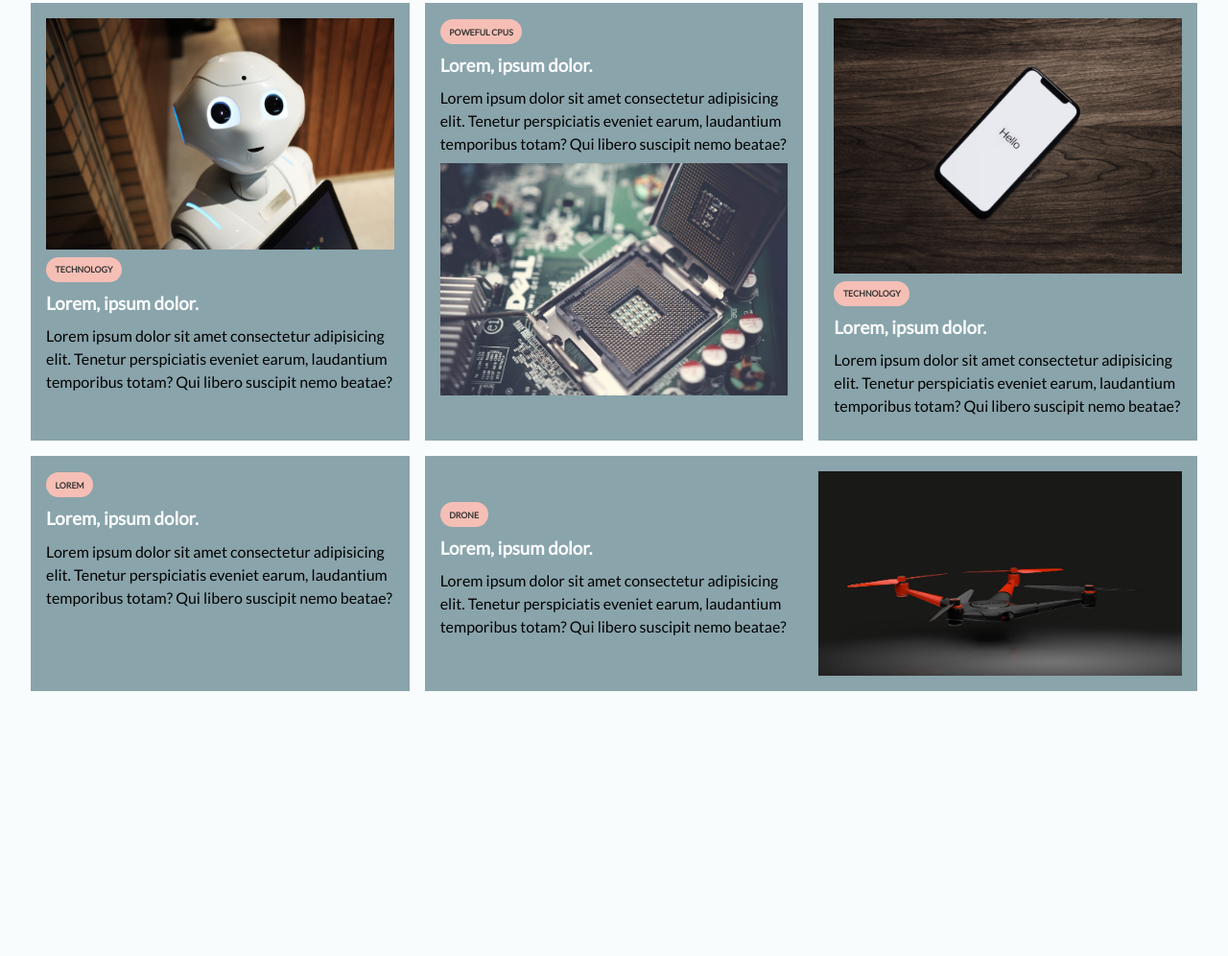
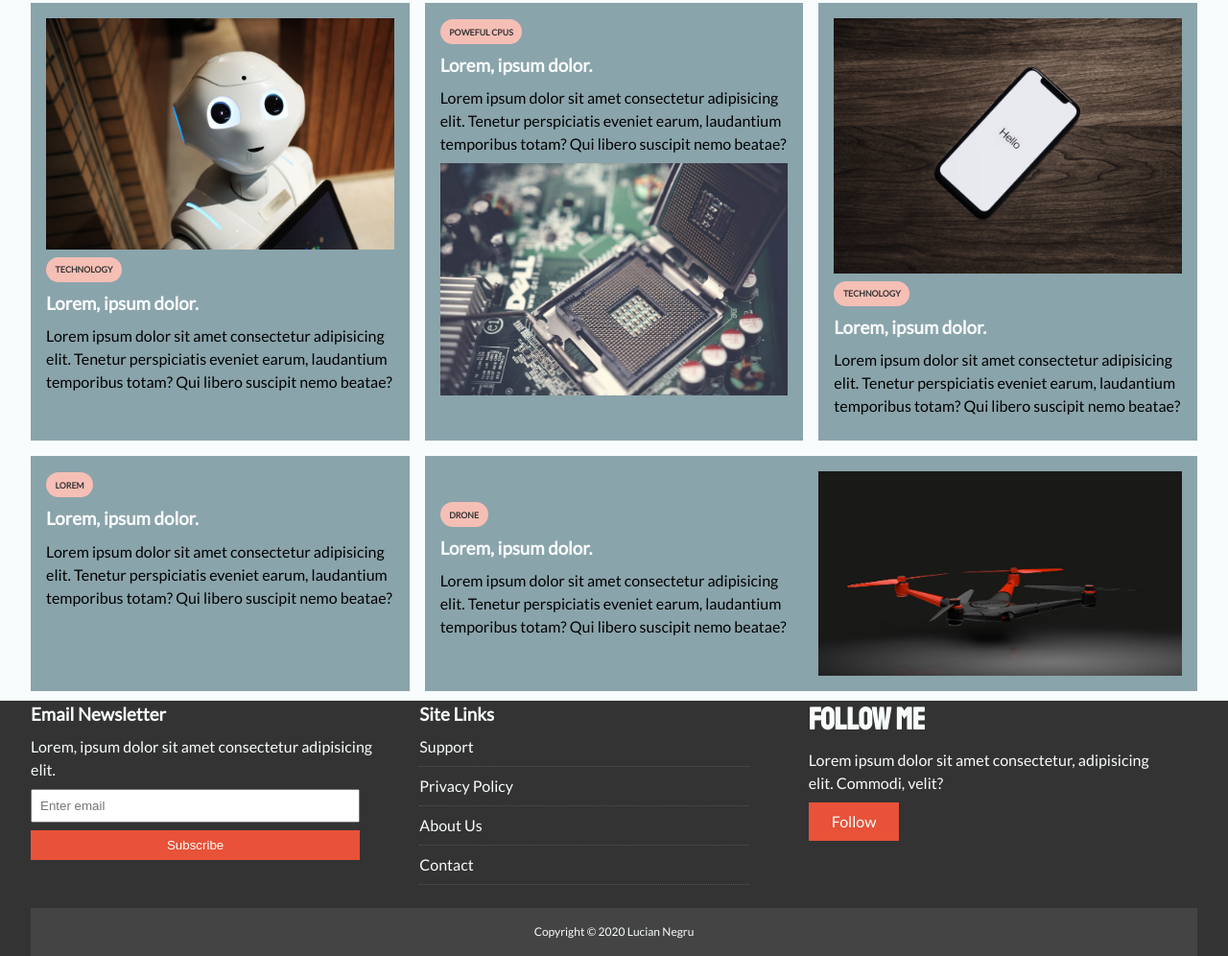
Before and after one commit to MrDevo/FEND_1ST_Project, a plain HTML site: page index.html in a window 1280 px wide. Shown: the part 897-1893 px from the top of the page at 96% size. Before the commit the page ends 1617 px from the top, so only its background shows below. Drawn offline with Linux system fonts and the light colour scheme.

Commit message:
finished footer

```diff
--- a/css/style.css
+++ b/css/style.css
@@ -169,3 +169,38 @@ h2 {
   background: var(--grey-color);
   padding: 1rem;
 }
+
+/* Footer */
+
+#main-footer {
+  background: #333;
+  color: var(--light-color);
+}
+#main-footer a {
+  color: var(--light-color);
+}
+#main-footer .footer-container {
+  display: grid;
+  grid-template-columns: 1fr 1fr 1fr;
+  grid-gap: 1.5rem;
+  margin-top: 10px;
+}
+#main-footer .footer-container > *:last-child {
+  background: #444;
+  grid-column: 1 / span 4;
+  padding: 0.5rem;
+  text-align: center;
+  font-size: 0.75rem;
+}
+#main-footer .footer-container input[type="email"] {
+  width: 90%;
+  padding: 0.5rem;
+  margin-bottom: 0.5rem;
+}
+#main-footer .footer-container input[type="submit"] {
+  width: 90%;
+}
+.list li {
+  padding: .5rem 0;
+  border-bottom: #555 dotted 1px;
+  width: 90%;
--- a/index.html
+++ b/index.html
@@ -152,5 +152,46 @@
         </div>
       </div>
     </section>
+
+    <footer id="main-footer">
+      <div class="container footer-container">
+        <div>
+          <h3>Email Newsletter</h3>
+          <p>Lorem, ipsum dolor sit amet consectetur adipisicing elit.</p>
+          <form>
+            <input type="email" placeholder="Enter email" />
+            <input type="submit" value="Subscribe" class="btn btn-primary" />
+          </form>
+        </div>
+        <div>
+          <h3>Site Links</h3>
+          <ul class="list">
+            <li>
+              <a href="#">Support</a>
+            </li>
+            <li>
+              <a href="#">Privacy Policy</a>
+            </li>
+            <li>
+              <a href="#">About Us</a>
+            </li>
+            <li>
+              <a href="#">Contact</a>
+            </li>
+          </ul>
+        </div>
+        <div>
+          <h2>Follow Me</h2>
+          <p>
+            Lorem ipsum dolor sit amet consectetur, adipisicing elit. Commodi,
+            velit?
+          </p>
+          <a href="#" class="btn btn-secondary">Follow</a>
+        </div>
+        <div>
+          <p>Copyright &copy; 2020 Lucian Negru</p>
+        </div>
+      </div>
+    </footer>
   </body>
 </html>
```
